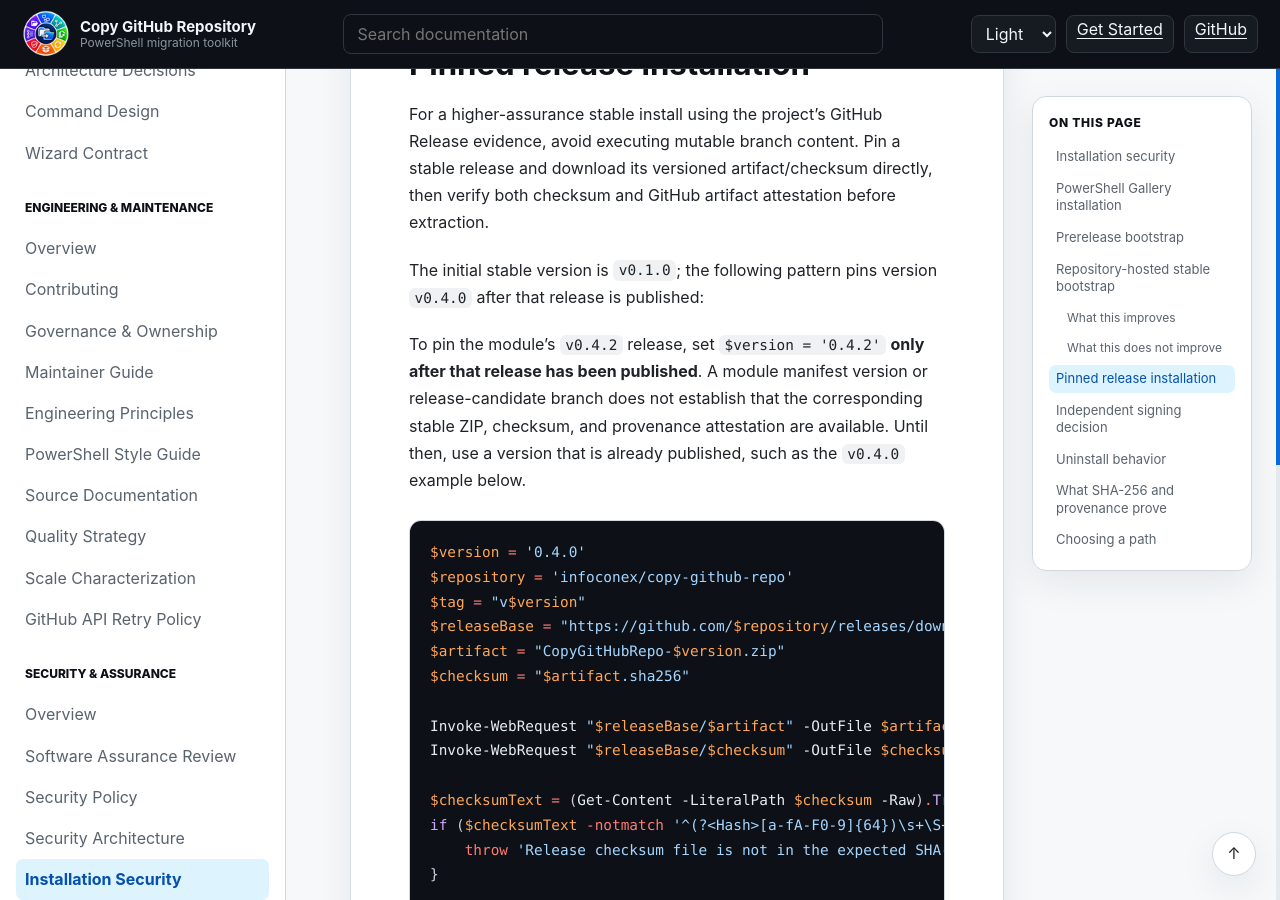
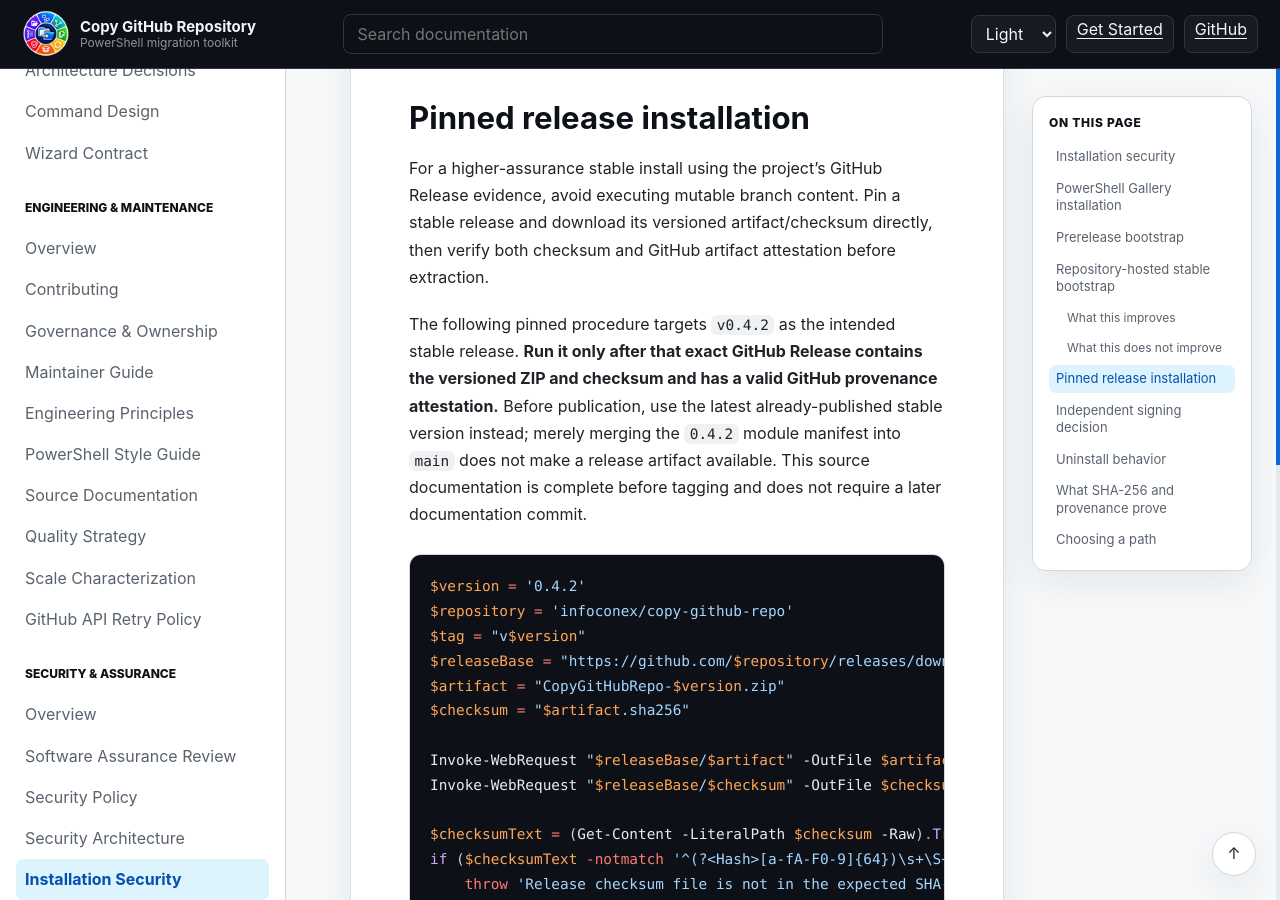
Before and after one commit to infoconex/copy-github-repo, a Jekyll site: the page built from docs/security/installation-security.md, in a window 1280 px wide and 900 px high, scrolled down 4572 px. Built offline with Jekyll 4.4.1, drawn with Linux system fonts in a browser that asks for light colours; some of the changed text lies outside the part shown.

Commit message:
docs(install): prepare 0.4.2 pinned examples in tagged source with publication preconditions (#181)

````diff
--- a/docs/security/installation-security.md
+++ b/docs/security/installation-security.md
@@ -19,10 +19,10 @@ Install-PSResource CopyGitHubRepo
 Import-Module CopyGitHubRepo
 ```
 
-`Install-PSResource` installs the latest stable version available from PSGallery by default. To deliberately install the initial stable release:
+`Install-PSResource` installs the latest **published** stable version available from PSGallery by default. After `0.4.2` is published to PSGallery, you can install that exact version:
 
 ```powershell
-Install-PSResource CopyGitHubRepo -Version 0.1.0
+Install-PSResource CopyGitHubRepo -Version 0.4.2
 ```
 
 For environments using the older PowerShellGet command surface, the compatible alternative is:
@@ -66,16 +66,16 @@ The repository-hosted stable convenience bootstrap is an alternative to the norm
 irm https://raw.githubusercontent.com/infoconex/copy-github-repo/main/install-release.ps1 | iex
 ```
 
-Without parameters, the bootstrap resolves the latest stable GitHub release. A specific stable version can be requested from the same bootstrap; for example, after `v0.4.0` is published:
+Without parameters, the bootstrap resolves the latest **published** stable GitHub release. To install the specific `v0.4.2` version, use the following command **after its GitHub Release, versioned ZIP, checksum, and provenance attestation are published**:
 
 ```powershell
-& ([scriptblock]::Create((irm https://raw.githubusercontent.com/infoconex/copy-github-repo/main/install-release.ps1))) -Version 0.4.0
+& ([scriptblock]::Create((irm https://raw.githubusercontent.com/infoconex/copy-github-repo/main/install-release.ps1))) -Version 0.4.2
 ```
 
 If the selected version is already installed and intentional replacement is required, supply `-Force`:
 
 ```powershell
-& ([scriptblock]::Create((irm https://raw.githubusercontent.com/infoconex/copy-github-repo/main/install-release.ps1))) -Version 0.4.0 -Force
+& ([scriptblock]::Create((irm https://raw.githubusercontent.com/infoconex/copy-github-repo/main/install-release.ps1))) -Version 0.4.2 -Force
 ```
 
 The stable bootstrap requires GitHub CLI (`gh`) because it performs cryptographic provenance verification before extraction. It:
@@ -110,12 +110,10 @@ Therefore the convenience bootstrap remains inside the trust boundary even thoug
 
 For a higher-assurance stable install using the project's GitHub Release evidence, avoid executing mutable branch content. Pin a stable release and download its versioned artifact/checksum directly, then verify both checksum and GitHub artifact attestation before extraction.
 
-The initial stable version is `v0.1.0`; the following pattern pins version `v0.4.0` after that release is published:
-
-To pin the module's `v0.4.2` release, set `$version = '0.4.2'` **only after that release has been published**. A module manifest version or release-candidate branch does not establish that the corresponding stable ZIP, checksum, and provenance attestation are available. Until then, use a version that is already published, such as the `v0.4.0` example below.
+The following pinned procedure targets `v0.4.2` as the intended stable release. **Run it only after that exact GitHub Release contains the versioned ZIP and checksum and has a valid GitHub provenance attestation.** Before publication, use the latest already-published stable version instead; merely merging the `0.4.2` module manifest into `main` does not make a release artifact available. This source documentation is complete before tagging and does not require a later documentation commit.
 
 ```powershell
-$version = '0.4.0'
+$version = '0.4.2'
 $repository = 'infoconex/copy-github-repo'
 $tag = "v$version"
 $releaseBase = "https://github.com/$repository/releases/download/$tag"
````
